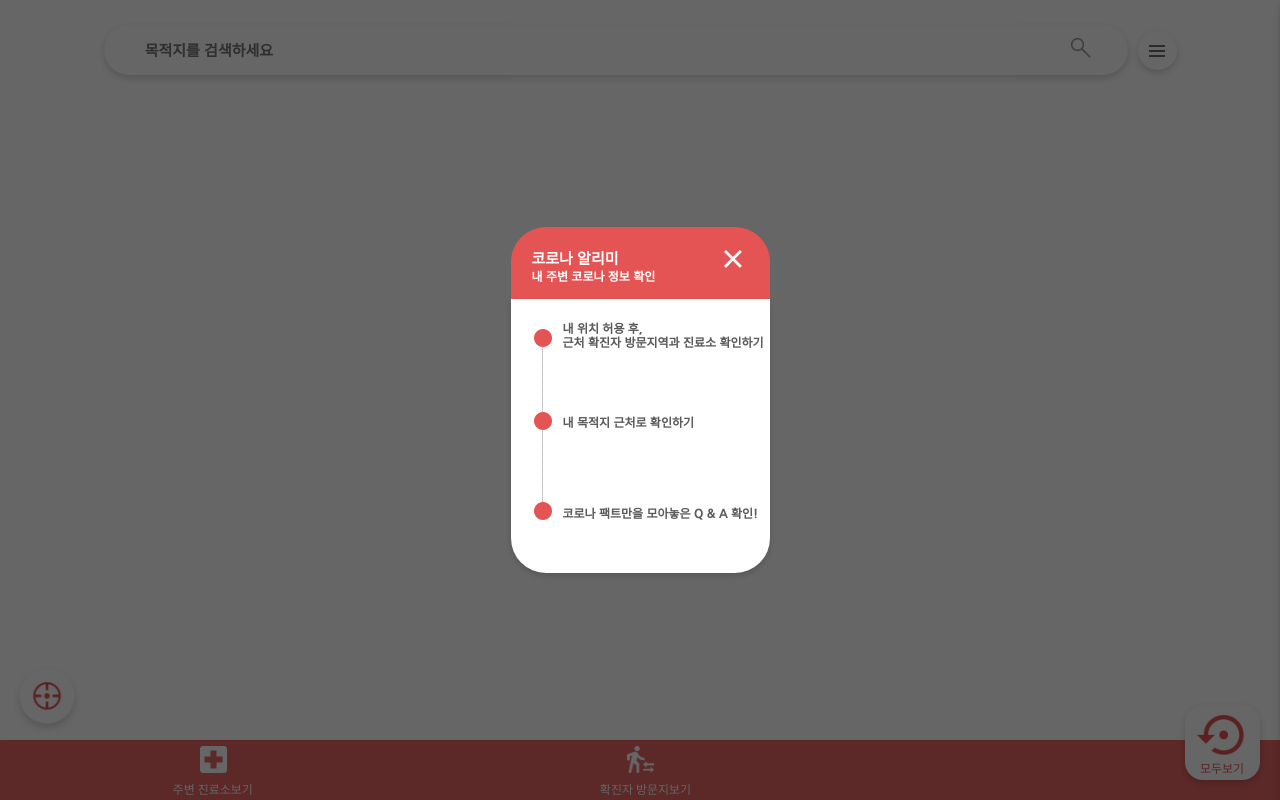
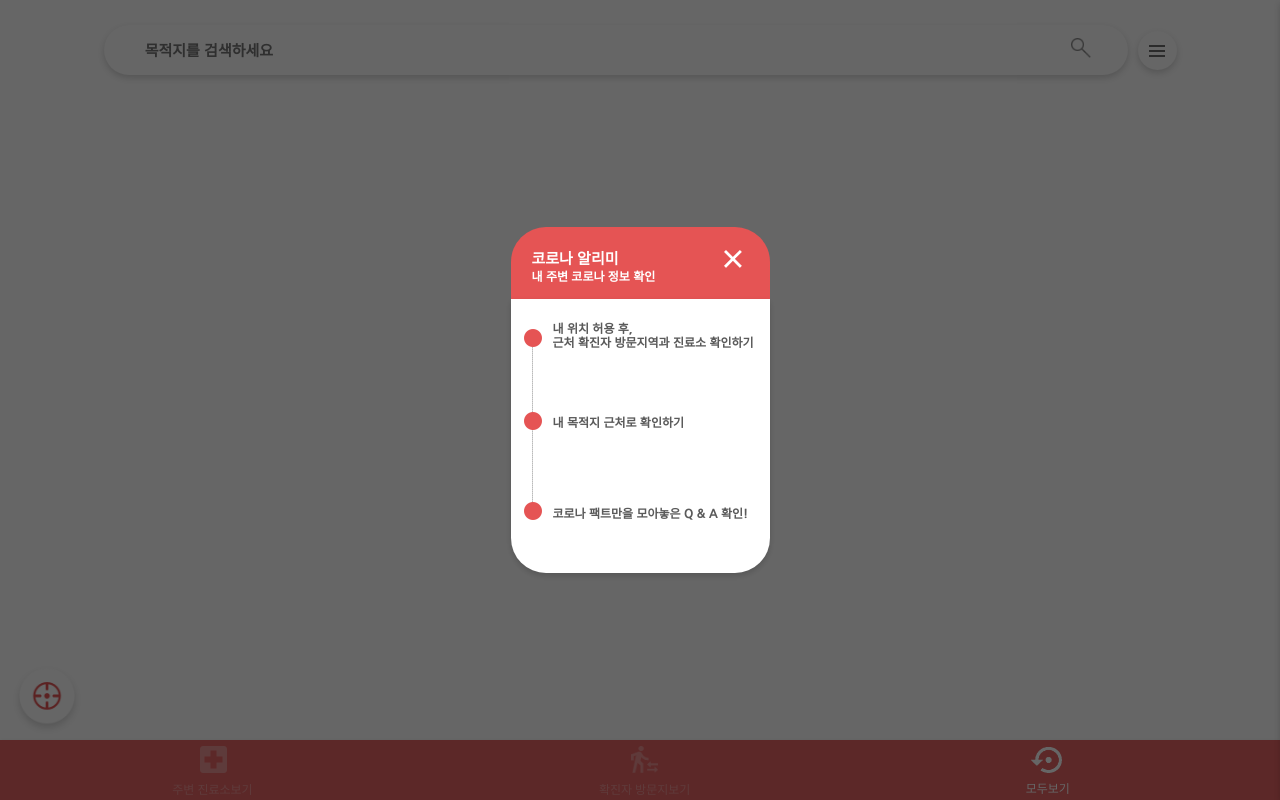
Before and after one commit to elksha/kingcorona, a Django app: page / in a window 1280 px wide. Run offline with Django 3.2, Linux system fonts and the light colour scheme; data comes from the database, SQL or seed files in the repository; parts of the project's set-up code (start-up, migrations or seed data) failed here and were passed over; some libraries are stand-ins or nearby versions.

Commit message:
푸터수정

```diff
--- a/king/templates/index.html
+++ b/king/templates/index.html
@@ -17,9 +17,9 @@
         <meta http-equiv="X-UA-Compatible" content="ie=edge" />
         <title>코로나 알리미</title>
         <link href="{% static '/css/normalize.css' %}" rel="stylesheet" type="text/css">
-        <link href="{% static '/css/home.css' %}?type=4" rel="stylesheet" type="text/css">
+        <link href="{% static '/css/home.css' %}?type=6" rel="stylesheet" type="text/css">
         <link href="{% static '/css/common.css' %}" rel="stylesheet" type="text/css">
-        <link href="{% static '/css/modal.css' %}?type=2" rel="stylesheet" type="text/css">
+        <link href="{% static '/css/modal.css' %}?type=3" rel="stylesheet" type="text/css">
 
         <link href="https://fonts.googleapis.com/css?family=Nanum+Gothic:400,700,800&display=swap" rel="stylesheet">
     </head>
@@ -73,24 +73,24 @@
                 </div>
 
                 <div class="foot">
-                  <div class="hosp1" onclick="changeMarker('store')">
+                  <div id="hosp1" class="menu_selected" onclick="changeMarker('store')">
                     <img class="hosp2" src="{% static 'img/hosp.png' %}"/><br>
                     <p id="foot_text">주변 진료소보기</p>
                   </div>
-                  <div class="def1" onclick="changeMarker('coffee')">
+                  <div id="def1" class="menu_selected" onclick="changeMarker('coffee')">
                     <img class="def2" src="{% static 'img/def.png' %}"/><br>
                     <p id="foot_text">확진자 방문지보기</p>
                   </div>
-                  <div class="def1" style="visibility: hidden">
-                    <img class="def2" style="visibility: hidden" src="{% static 'img/def.png' %}" /><br>
-                    확진자 경로보기
+                  <div id="rest1" class="none" onclick="changeMarker('carpark')">
+                    <img class="rest2" src="{% static 'img/rest2.png' %}" /><br>
+                    <p id="foot_text">모두보기</p>
                   </div>
                 </div>
 
-                <div class="overfoot2" onclick="changeMarker('carpark')" >
+                {% comment %} <div class="overfoot2" onclick="changeMarker('carpark')" >
                   <img class="rest" src="{% static 'img/rest.png' %}" /><br>
                   <p id="modu">모두보기</p>
-                </div>
+                </div> {% endcomment %}
 
             </div>
 
@@ -166,8 +166,6 @@
 
         createCoffeeMarkers(); // 커피숍 마커를 생성하고 커피숍 마커 배열에 추가합니다
         createStoreMarkers(); // 편의점 마커를 생성하고 편의점 마커 배열에 추가합니다
-
-        changeMarker('coffee');
 
         function createMarkerImage(src, size, options) {
             var markerImage = new kakao.maps.MarkerImage(src, size, options);
@@ -313,21 +311,35 @@
             var level = map.getLevel();
 
             // 지도를 1레벨 내립니다 (지도가 확대됩니다)
-            map.setLevel(level + 1);
+            map.setLevel(5);
+
+            var coffeeMenu = document.getElementById('def1');
+            var storeMenu = document.getElementById('hosp1');
+            var carparkMenu = document.getElementById('rest1');
+
             // 커피숍 카테고리가 클릭됐을 때
             if (type === 'coffee') {
+                coffeeMenu.className = '';
+                storeMenu.className = 'menu_selected';
+                carparkMenu.className = 'menu_selected';
 
                 // 커피숍 마커들만 지도에 표시하도록 설정합니다
                 setCoffeeMarkers(map);
                 setStoreMarkers(null);
 
             } else if (type === 'store') { // 편의점 카테고리가 클릭됐을 때
+                coffeeMenu.className = 'menu_selected';
+                storeMenu.className = '';
+                carparkMenu.className = 'menu_selected';
 
                 // 편의점 마커들만 지도에 표시하도록 설정합니다
                 setCoffeeMarkers(null);
                 setStoreMarkers(map);
 
             } else if (type === 'carpark') { // 주차장 카테고리가 클릭됐을 때
+                coffeeMenu.className = 'menu_selected';
+                storeMenu.className = 'menu_selected';
+                carparkMenu.className = '';
 
                 // 주차장 마커들만 지도에 표시하도록 설정합니다
                 setCoffeeMarkers(map);
--- a/static/css/home.css
+++ b/static/css/home.css
@@ -269,8 +269,16 @@ body {
   height: 27px;
 }
 .def2 {
+  position: relative;
+  left: 5px;
   width: 27px;
   height: 27px;
+}
+.rest2 {
+  position: relative;
+  right: 20px;
+  width: 31px;
+  height: 26px;
 }
 #foot_text {
   width: 82px;
@@ -294,6 +302,9 @@ body {
   width: 15px;
   height: 15px;
 }
+.menu_selected {
+  opacity: 0.3;
+}
 .wrap {font-family: NanumGothic; position: absolute;left: 32px;bottom: 40px;width: 230px;height: 110px;margin-left: -144px;text-align: left;overflow: hidden;font-size: 12px;font-family: 'Malgun Gothic', dotum, '돋움', sans-serif;line-height: 1.5;}
 .wrap * {padding: 0;margin: 0;}
 .wrap .info {width: 230px;height: 100px;border-radius: 5px;border-bottom: 2px solid #ccc;border-right: 1px solid #ccc;overflow: hidden;background: #fff;}
--- a/static/css/modal.css
+++ b/static/css/modal.css
@@ -63,7 +63,7 @@
 .modal-body__img {
   width: 18px;
   height: 191px;
-  padding-left: 23px;
+  padding-left: 13px;
   padding-top: 30px;
 }
 .img {
```
Also changed, not shown: static/img/rest2.png (added).
